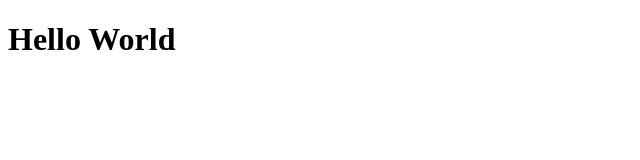
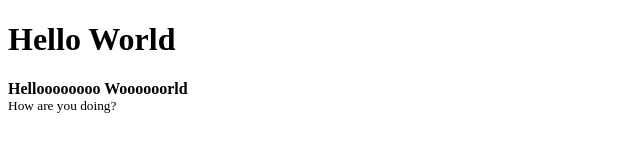
Before and after one commit to franchen-1765102/franchen-1765102.github.io, a plain HTML site: page index.html in a window 1280 px wide. Shown: the whole page, without its empty margins (0-640 px from the left). Drawn offline with Linux system fonts and the light colour scheme.

Commit message:
Update index.html

```diff
--- a/index.html
+++ b/index.html
@@ -4,6 +4,11 @@
 		<title>Hello World</title>
 	</head>
 	<body>
-		<h1>Hello World</h1>
+		<header>
+			<h1>Hello World</h1>
+				<strong> Helloooooooo Woooooorld </strong>
+				<br/>
+				<sup> How are you doing? </sup>
+		</header>
 	</body>
 </html>
```
